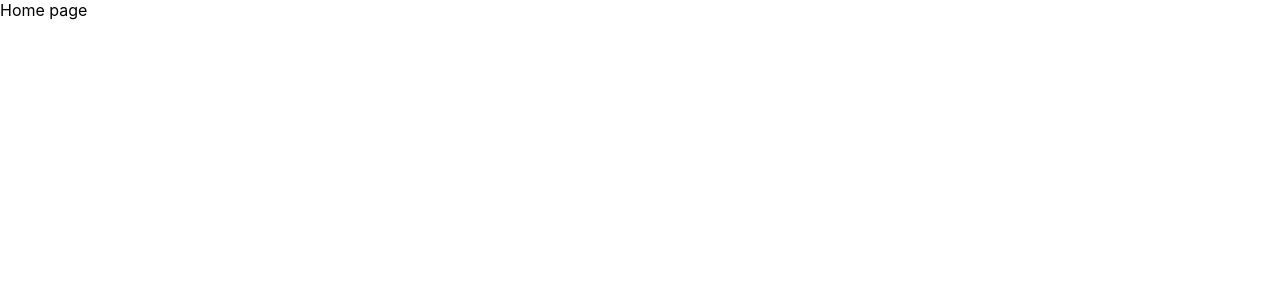
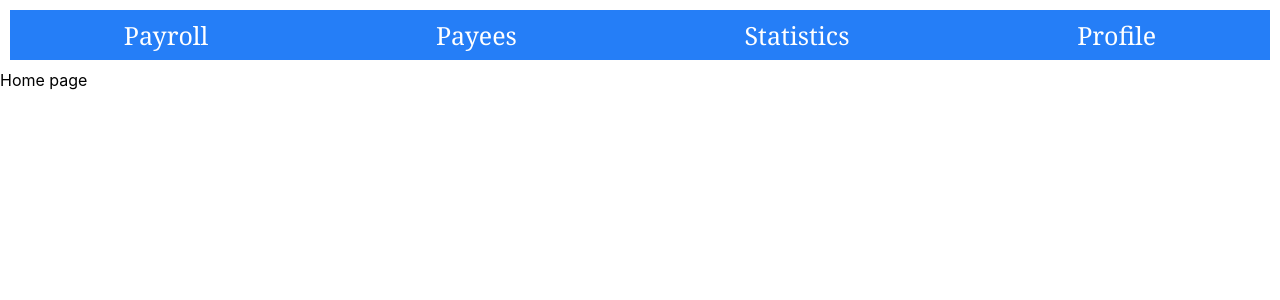
Before and after one commit to emiljj/vadim-react-js-payroll, a React (Create React App) app: page / in a window 1280 px wide. Shown: the top 300 px of the page. Built offline with nearby package versions, Linux system fonts and the light colour scheme.

Commit message:
add header

```diff
--- a/src/App.tsx
+++ b/src/App.tsx
@@ -1,23 +1,35 @@
 import React from 'react';
 import PayeesPage from './pages/PayeesPage/payees.page';
-import { Route, BrowserRouter } from 'react-router-dom';
+import StatisticsPage from './pages/StatisticsPage/statistics.page';
+import ProfilePage from './pages/ProfilePage/profile.page';
+import HomePage from './pages/HomePage/home.page';
+import './app.style.css';
+import { Route, BrowserRouter, NavLink } from 'react-router-dom';
 
-const StatisticsPage = () => {
-  return <div>Statistics</div>;
-};
-
-const ProfilePage = () => {
-  return <div>Profile</div>;
-};
-
-const HomePage = () => {
-  return <div>Home page</div>;
+const Header = () => {
+  return (
+    <div className="header">
+      <NavLink className="header_link" to="/">
+        Payroll
+      </NavLink>
+      <NavLink className="header_link" to="/payees">
+        Payees
+      </NavLink>
+      <NavLink className="header_link" to="/statistics">
+        Statistics
+      </NavLink>
+      <NavLink className="header_link" to="/profile">
+        Profile
+      </NavLink>
+    </div>
+  );
 };
 
 const App: React.FC = () => {
   return (
     <div className="app">
       <BrowserRouter>
+        <Header />
         <Route exact path="/" component={HomePage} />
         <Route exact path="/payees" component={PayeesPage} />
         <Route exact path="/statistics" component={StatisticsPage} />
--- /dev/null
+++ b/src/app.style.css
@@ -0,0 +1,16 @@
+.header {
+  display: flex;
+  justify-content: space-around;
+  align-items: center;
+  margin: 10px;
+  font-size: 25px;
+  background-color: rgb(37, 126, 247);
+  width: auto;
+  height: 50px;
+}
+
+.header_link {
+  font-family: Georgia, 'Times New Roman', Times, serif;
+  text-decoration: none;
+  color: white;
+}
--- a/src/composed-components/payee/PayeeCard/payee-card.style.css
+++ b/src/composed-components/payee/PayeeCard/payee-card.style.css
@@ -102,7 +102,7 @@
   text-shadow: 0 1px 1px rgba(255, 255, 255, 0.75);
   position: absolute;
   right: 5%;
-  top: 3%;
+  top: 9%;
   -webkit-transition-duration: 0.3s;
   transition-duration: 0.3s;
   -webkit-transition-property: -webkit-transform;
--- /dev/null
+++ b/src/pages/HomePage/home.page.tsx
@@ -0,0 +1,8 @@
+import React from 'react';
+import './home.page.style.css';
+
+const HomePage = () => {
+  return <div>Home page</div>;
+};
+
+export default HomePage;
--- a/src/pages/PayeesPage/payees.page.style.css
+++ b/src/pages/PayeesPage/payees.page.style.css
@@ -42,7 +42,7 @@
   text-shadow: 0 1px 1px rgba(255, 255, 255, 0.75);
   position: absolute;
   left: 5%;
-  top: 3%;
+  top: 9%;
   -webkit-transition-duration: 0.3s;
   transition-duration: 0.3s;
   -webkit-transition-property: -webkit-transform;
--- /dev/null
+++ b/src/pages/ProfilePage/profile.page.tsx
@@ -0,0 +1,8 @@
+import React from 'react';
+import './profile.page.style.css';
+
+const ProfilePage = () => {
+  return <div>Profile</div>;
+};
+
+export default ProfilePage;
--- /dev/null
+++ b/src/pages/StatisticsPage/statistics.page.tsx
@@ -0,0 +1,8 @@
+import React from 'react';
+import './statistics.page.style.css';
+
+const StatisticsPage = () => {
+  return <div>Statistics</div>;
+};
+
+export default StatisticsPage;
```
Also changed, not shown: src/pages/HomePage/home.page.style.css (added), src/pages/ProfilePage/profile.page.style.css (added), src/pages/StatisticsPage/statistics.page.style.css (added).
